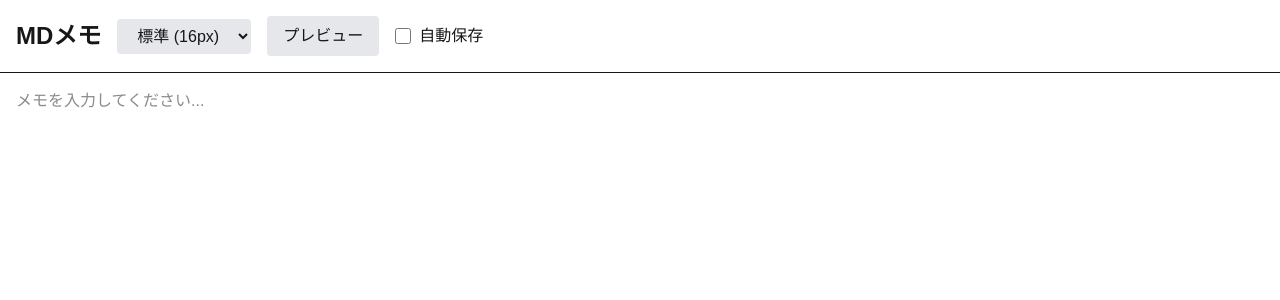
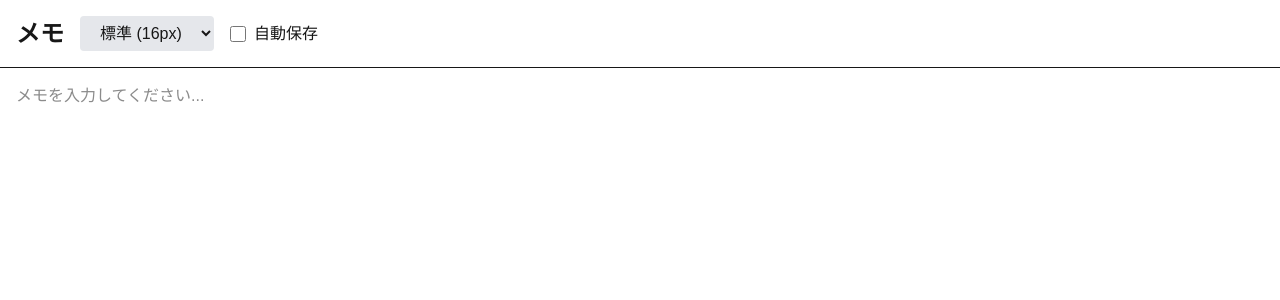
Before and after one commit to mokkun55/sakumemo, a Next.js app: page / in a window 1280 px wide. Shown: the top 300 px of the page. Built offline with nearby package versions, Linux system fonts and the light colour scheme.

Commit message:
feat: md機能は一度コメントアウトしておく

```diff
--- a/src/app/page.tsx
+++ b/src/app/page.tsx
@@ -16,7 +16,7 @@
 
 export default function Home() {
   const [memo, setMemo] = useState("");
-  const [isPreview, setIsPreview] = useState(false);
+  // const [isPreview, setIsPreview] = useState(false);
   const [isAutoSave, setIsAutoSave] = useState(false);
   const [fontSize, setFontSize] = useState("text-base");
 
@@ -71,7 +71,7 @@
       <header className="border-b p-4 bg-white">
         <div className="max-w-7xl mx-auto">
           <div className="flex flex-col sm:flex-row sm:items-center gap-4">
-            <h1 className="text-2xl font-bold">MDメモ</h1>
+            <h1 className="text-2xl font-bold">メモ</h1>
             <div className="flex flex-wrap gap-4 items-center">
               <select
                 value={fontSize}
@@ -84,13 +84,13 @@
                   </option>
                 ))}
               </select>
-              <button
+              {/* <button
                 type="button"
                 onClick={() => setIsPreview(!isPreview)}
                 className="px-4 py-2 bg-gray-200 rounded hover:bg-gray-300 transition-colors"
               >
                 {isPreview ? "編集" : "プレビュー"}
-              </button>
+              </button> */}
               <label className="flex items-center gap-2">
                 <input
                   type="checkbox"
@@ -106,21 +106,20 @@
       </header>
 
       <div className="flex-1 overflow-hidden">
-        {isPreview ? (
+        {/* {isPreview ? (
           <div
             className={`prose max-w-none h-full p-4 overflow-auto ${fontSize}`}
           >
-            {/* プレビュー表示部分は後で実装 */}
             {memo}
           </div>
-        ) : (
+        ) : ( */}
         <textarea
           value={memo}
           onChange={(e) => setMemo(e.target.value)}
           className={`w-full h-full p-4 focus:outline-none resize-none ${fontSize}`}
           placeholder="メモを入力してください..."
         />
-        )}
+        {/* )} */}
       </div>
     </main>
   );
```
Lines whose indentation alone changed are shown as unchanged.
